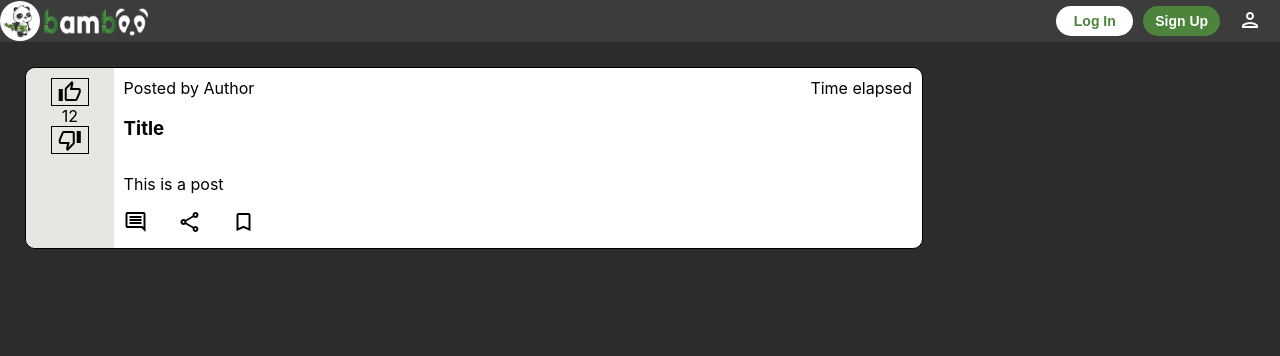
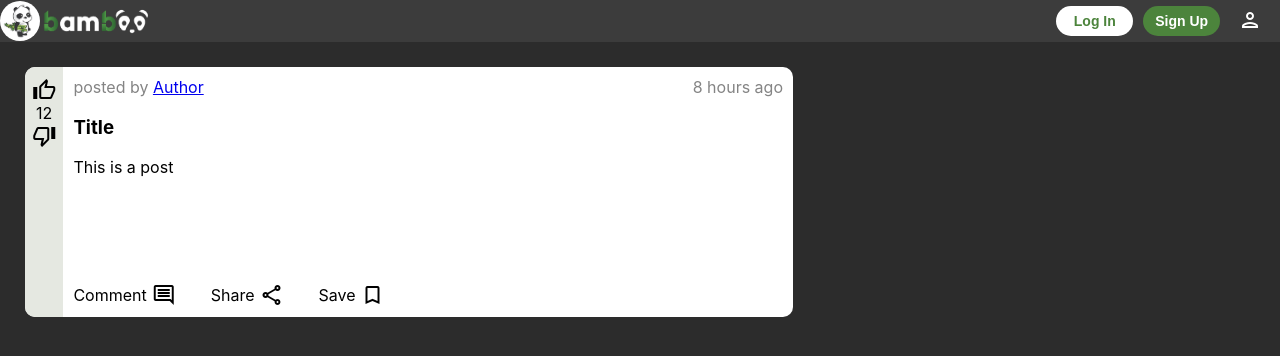
Before and after one commit to phunky-panda94/bamboo, a React (Create React App) app in the folder client/: page / in a window 1280 px wide. Shown: the top 356 px of the page. Built offline with nearby package versions, Linux system fonts and the light colour scheme.

Commit message:
added and styled post component

```diff
--- a/client/src/header/Header.css
+++ b/client/src/header/Header.css
@@ -27,7 +27,7 @@ div > button:last-child {
 }
 
 .brand {
-    height: 35px;
+    height: 30px;
     width: 110px;
 }
 
--- a/client/src/post/Post.css
+++ b/client/src/post/Post.css
@@ -1,30 +1,31 @@
 .post {
     border-radius: 10px;
-    max-height: 500px;
+    height: 250px;
     margin: 25px;
-    width: 70vw;
+    width: 60vw;
 }
 
 .post-votes {
     border-radius: 10px 0 0 10px;
     padding-top: 10px;
-    width: 10%;
+    width: 5%;
 }
 
 .vote-btn {
     background-color: transparent;
-    border: 1px solid black;
+    border: none;
+    cursor: pointer;
     text-align: center;
     text-decoration: none;
 }
 
 .post-content {
     padding: 10px;
-    width: 90%;
+    width: 95%;
 }
 
 .post-details {
-
+    width: 100%;
 }
 
 a {
@@ -35,7 +36,10 @@ a:hover {
     cursor: pointer;
 }
 
+.author {
+    text-decoration: underline;
+}
 
-.post-btns {
-
+.post-btns > a > span {
+    margin-right: 5px;
 }
--- a/client/src/post/Post.js
+++ b/client/src/post/Post.js
@@ -2,23 +2,34 @@ import './Post.css';
 
 function Post() {
     return (
-        <div className="border bg-white post flex">
+        <div className="bg-white post flex">
             <div className="bg-light-grey post-votes flex flex-col flex-ai-c">
                 <button className="vote-btn material-icons-outlined">thumb_up</button>
                 12
                 <button className="vote-btn material-icons-outlined">thumb_down</button>
             </div>
-            <div className="post-content flex flex-col">
-                <div className="post-details flex flex-jc-sb">
-                    <span>Posted by Author</span>
-                    <span>Time elapsed</span>
+            <div className="post-content flex flex-col flex-jc-sb">
+                <div className="post-details">
+                    <div className="dark-grey flex flex-jc-sb">
+                        <span>posted by <a className="author" href="/">Author</a></span>
+                        <span>8 hours ago</span>
+                    </div>
+                    <h3>Title</h3>
+                    <p>This is a post</p>
                 </div>
-                <h3>Title</h3>
-                <p>This is a post</p>
-                <div className="post-btns">
-                    <a className="material-icons-outlined">comment</a>
-                    <a className="material-icons-outlined">share</a>
-                    <a className="material-icons-outlined">bookmark_border</a>
+                <div className="post-btns flex flex-row">
+                    <a className="flex flex-row flex-ai-c">
+                        <span>Comment</span>
+                        <span className="material-icons-outlined">comment</span>
+                    </a>
+                    <a className="flex flex-row flex-ai-c">
+                        <span>Share</span>
+                        <span className="material-icons-outlined">share</span>
+                    </a>
+                    <a className="flex flex-row flex-ai-c">
+                        <span>Save</span>
+                        <span className="material-icons-outlined">bookmark_border</span>
+                    </a>
                 </div>
             </div>
         </div>
```
